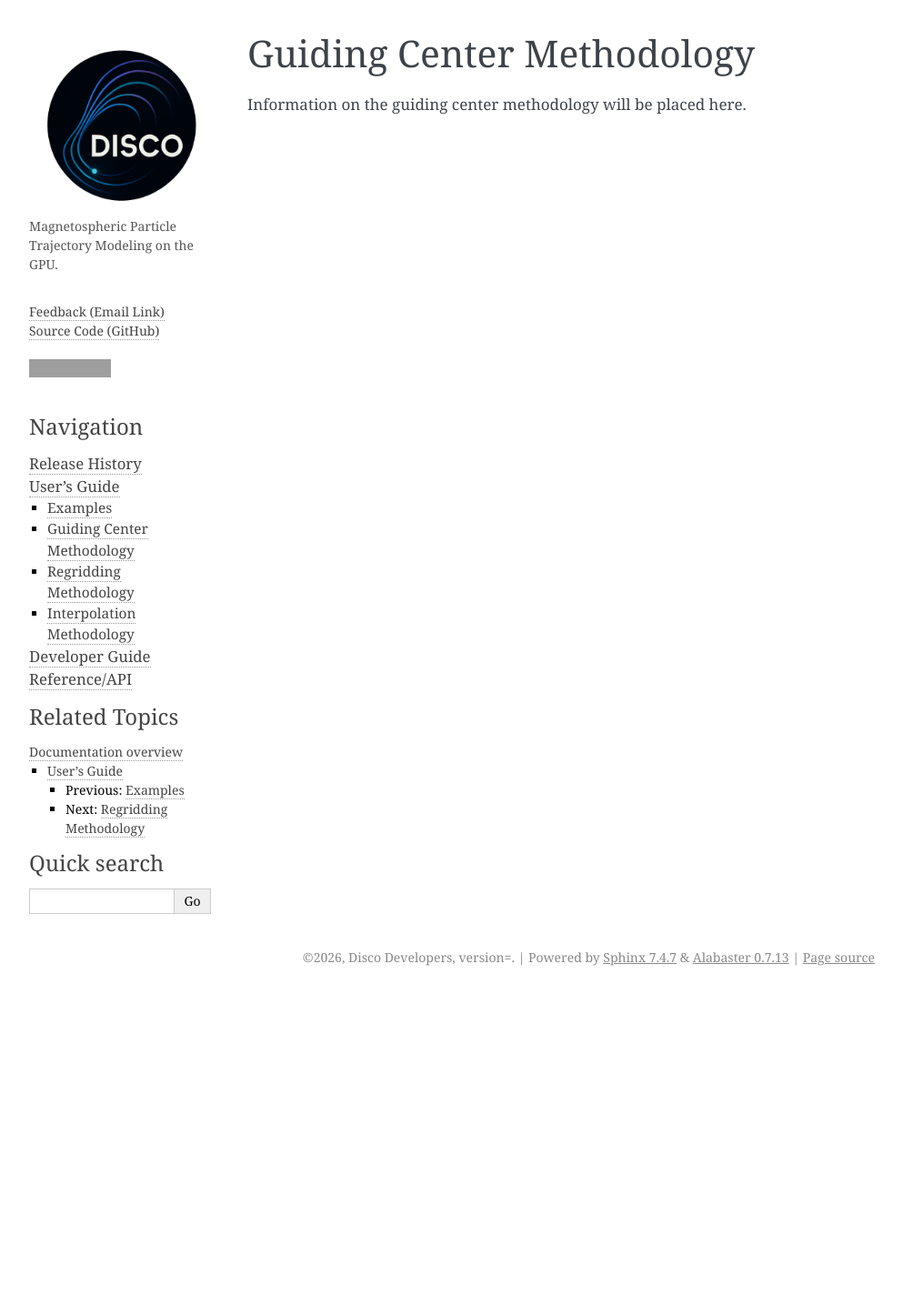
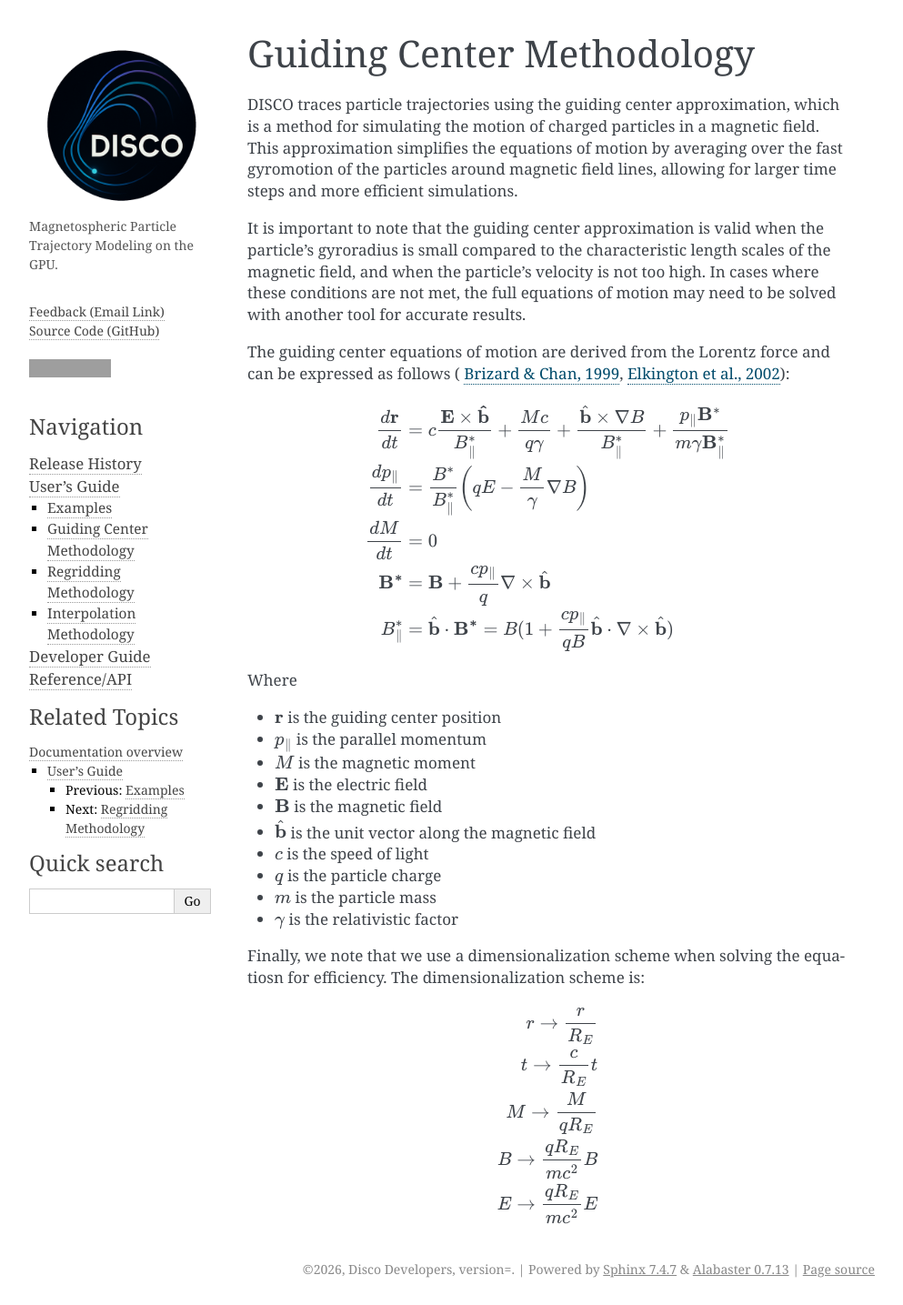
Before and after one commit to ddasilva/disco, a Sphinx documentation site: the page built from docs/user-guide/guiding-center.rst, in a window 1280 px wide. Shown: the whole page at 91% size, without its empty margins (148-1141 px from the left). Built offline with Sphinx 7.4.7, drawn with Linux system fonts in a browser that asks for light colours; before the commit the page ends 1092 px from its top, so only the background shows below that; grey boxes are pictures that could not be loaded.

Commit message:
Add info on guiding center equations

```diff
--- a/docs/user-guide/guiding-center.rst
+++ b/docs/user-guide/guiding-center.rst
@@ -4,4 +4,39 @@
 Guiding Center Methodology
 #########
 
-Information on the guiding center methodology will be placed here.
+DISCO traces particle trajectories using the guiding center approximation, which is a method for simulating the motion of charged particles in a magnetic field. This approximation simplifies the equations of motion by averaging over the fast gyromotion of the particles around magnetic field lines, allowing for larger time steps and more efficient simulations.
+
+It is important to note that the guiding center approximation is valid when the particle's gyroradius is small compared to the characteristic length scales of the magnetic field, and when the particle's velocity is not too high. In cases where these conditions are not met, the full equations of motion may need to be solved with another tool for accurate results.
+
+The guiding center equations of motion are derived from the Lorentz force and can be expressed as follows ( `Brizard & Chan, 1999 <https://doi.org/10.1063/1.873742>`_, `Elkington et al., 2002 <https://doi.org/10.1016/S1364-6826(02)00018-4>`_):
+
+.. math::
+
+    \frac{d\mathbf{r}}{dt} &= c \frac{\mathbf{E} \times \mathbf{\hat{b}}}{B_\parallel^*} + \frac{Mc}{q\gamma} + \frac{\hat{\mathbf{b}}\times \nabla B}{B_\parallel^*} + \frac{p_\parallel \mathbf{B}^*}{m\gamma \mathbf{B}_\parallel^*} \\
+    \frac{d p_\parallel}{dt} &= \frac{B^*}{B_\parallel^*} \left( q E - \frac{M}{\gamma} \nabla B \right) \\
+    \frac{dM}{dt} &= 0\\
+    \mathbf{B^*} &= \mathbf{B} + \frac{c p_\parallel}{q} \nabla \times \hat{\mathbf{b}} \\
+    B_\parallel^* &= \hat{\mathbf{b}} \cdot \mathbf{B^*} = B ( 1 + \frac{c p_\parallel}{q B} \hat{\mathbf{b}} \cdot \nabla \times \hat{\mathbf{b}} )
+
+Where
+
+- :math:`\mathbf{r}` is the guiding center position
+- :math:`p_\parallel` is the parallel momentum
+- :math:`M` is the magnetic moment
+- :math:`\mathbf{E}` is the electric field
+- :math:`\mathbf{B}` is the magnetic field
+- :math:`\hat{\mathbf{b}}` is the unit vector along the magnetic field
+- :math:`c` is the speed of light
+- :math:`q` is the particle charge
+- :math:`m` is the particle mass
+- :math:`\gamma` is the relativistic factor
+
+Finally, we note that we use a dimensionalization scheme when solving the equatiosn for efficiency. The dimensionalization scheme is:
+
+.. math::
+
+    r \rightarrow \frac{r}{R_E} \\
+    t \rightarrow \frac{c}{R_E}t \\
+    M \rightarrow \frac{M}{q R_E} \\
+    B \rightarrow \frac{qR_E}{mc^2}B \\
+    E \rightarrow \frac{qR_E}{mc^2}E \\
```
